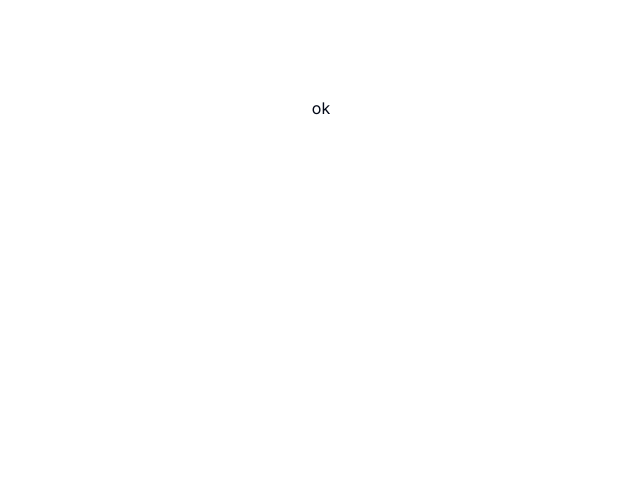
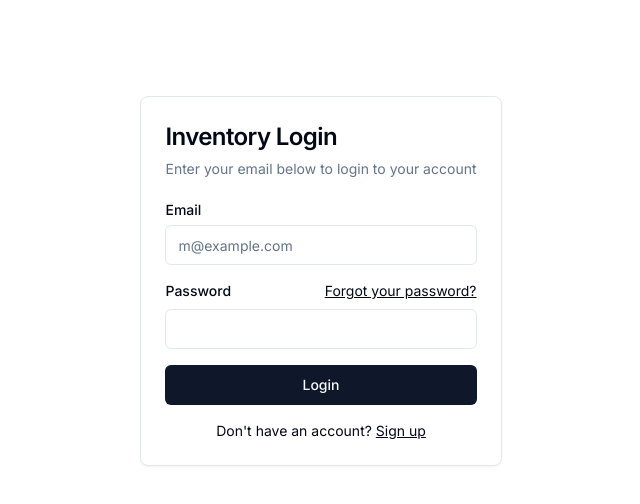
Before and after one commit to abhig1289/inventory-fervid, a Next.js app: page / in a window 1280 px wide. Shown: the top 504 px of the page, without its empty margins (319-959 px from the left). Built offline with nearby package versions, Linux system fonts and the light colour scheme.

Commit message:
'inventory-login'

```diff
--- a/package.json
+++ b/package.json
@@ -9,6 +9,7 @@
     "lint": "next lint"
   },
   "dependencies": {
+    "@radix-ui/react-label": "^2.0.2",
     "@radix-ui/react-slot": "^1.0.2",
     "class-variance-authority": "^0.7.0",
     "clsx": "^2.1.1",
--- a/src/app/page.tsx
+++ b/src/app/page.tsx
@@ -1,9 +1,11 @@
+import { LoginForm } from "@/components/auth/login";
+import { Button } from "@/components/ui/button";
 import Image from "next/image";
 
 export default function Home() {
   return (
     <main className="flex min-h-screen flex-col items-center justify-between p-24">
-      ok
+      <LoginForm />
     </main>
   );
 }
--- /dev/null
+++ b/src/components/auth/login.tsx
@@ -0,0 +1,61 @@
+import Link from "next/link";
+
+import { Button } from "@/components/ui/button";
+import {
+  Card,
+  CardContent,
+  CardDescription,
+  CardHeader,
+  CardTitle,
+} from "@/components/ui/card";
+import { Input } from "@/components/ui/input";
+import { Label } from "@/components/ui/label";
+
+export function LoginForm() {
+  return (
+    <>
+      <Card className="mx-auto max-w-sm">
+        <CardHeader>
+          <CardTitle className="text-2xl"> Inventory Login</CardTitle>
+          <CardDescription>
+            Enter your email below to login to your account
+          </CardDescription>
+        </CardHeader>
+        <CardContent>
+          <div className="grid gap-4">
+            <div className="grid gap-2">
+              <Label htmlFor="email">Email</Label>
+              <Input
+                id="email"
+                type="email"
+                placeholder="m@example.com"
+                required
+              />
+            </div>
+            <div className="grid gap-2">
+              <div className="flex items-center">
+                <Label htmlFor="password">Password</Label>
+                <Link
+                  href="#"
+                  className="ml-auto inline-block text-sm underline"
+                >
+                  Forgot your password?
+                </Link>
+              </div>
+              <Input id="password" type="password" required />
+            </div>
+            <Button type="submit" className="w-full">
+              Login
+            </Button>
+          </div>
+          <div className="mt-4 text-center text-sm">
+            Don&apos;t have an account?{" "}
+            <Link href="#" className="underline">
+              Sign up
+            </Link>
+          </div>
+        </CardContent>
+      </Card>
+    </>
+  );
+}
--- /dev/null
+++ b/src/components/ui/card.tsx
@@ -0,0 +1,79 @@
+import * as React from "react"
+
+import { cn } from "@/lib/utils"
+
+const Card = React.forwardRef<
+  HTMLDivElement,
+  React.HTMLAttributes<HTMLDivElement>
+>(({ className, ...props }, ref) => (
+  <div
+    ref={ref}
+    className={cn(
+      "rounded-lg border bg-card text-card-foreground shadow-sm",
+      className
+    )}
+    {...props}
+  />
+))
+Card.displayName = "Card"
+
+const CardHeader = React.forwardRef<
+  HTMLDivElement,
+  React.HTMLAttributes<HTMLDivElement>
+>(({ className, ...props }, ref) => (
+  <div
+    ref={ref}
+    className={cn("flex flex-col space-y-1.5 p-6", className)}
+    {...props}
+  />
+))
+CardHeader.displayName = "CardHeader"
+
+const CardTitle = React.forwardRef<
+  HTMLParagraphElement,
+  React.HTMLAttributes<HTMLHeadingElement>
+>(({ className, ...props }, ref) => (
+  <h3
+    ref={ref}
+    className={cn(
+      "text-2xl font-semibold leading-none tracking-tight",
+      className
+    )}
+    {...props}
+  />
+))
+CardTitle.displayName = "CardTitle"
+
+const CardDescription = React.forwardRef<
+  HTMLParagraphElement,
+  React.HTMLAttributes<HTMLParagraphElement>
+>(({ className, ...props }, ref) => (
+  <p
+    ref={ref}
+    className={cn("text-sm text-muted-foreground", className)}
+    {...props}
+  />
+))
+CardDescription.displayName = "CardDescription"
+
+const CardContent = React.forwardRef<
+  HTMLDivElement,
+  React.HTMLAttributes<HTMLDivElement>
+>(({ className, ...props }, ref) => (
+  <div ref={ref} className={cn("p-6 pt-0", className)} {...props} />
+))
+CardContent.displayName = "CardContent"
+
+const CardFooter = React.forwardRef<
+  HTMLDivElement,
+  React.HTMLAttributes<HTMLDivElement>
+>(({ className, ...props }, ref) => (
+  <div
+    ref={ref}
+    className={cn("flex items-center p-6 pt-0", className)}
+    {...props}
+  />
+))
+CardFooter.displayName = "CardFooter"
+
+export { Card, CardHeader, CardFooter, CardTitle, CardDescription, CardContent }
--- /dev/null
+++ b/src/components/ui/input.tsx
@@ -0,0 +1,25 @@
+import * as React from "react"
+
+import { cn } from "@/lib/utils"
+
+export interface InputProps
+  extends React.InputHTMLAttributes<HTMLInputElement> {}
+
+const Input = React.forwardRef<HTMLInputElement, InputProps>(
+  ({ className, type, ...props }, ref) => {
+    return (
+      <input
+        type={type}
+        className={cn(
+          "flex h-10 w-full rounded-md border border-input bg-background px-3 py-2 text-sm ring-offset-background file:border-0 file:bg-transparent file:text-sm file:font-medium placeholder:text-muted-foreground focus-visible:outline-none focus-visible:ring-2 focus-visible:ring-ring focus-visible:ring-offset-2 disabled:cursor-not-allowed disabled:opacity-50",
+          className
+        )}
+        ref={ref}
+        {...props}
+      />
+    )
+  }
+)
+Input.displayName = "Input"
+
+export { Input }
--- /dev/null
+++ b/src/components/ui/label.tsx
@@ -0,0 +1,26 @@
+"use client"
+
+import * as React from "react"
+import * as LabelPrimitive from "@radix-ui/react-label"
+import { cva, type VariantProps } from "class-variance-authority"
+
+import { cn } from "@/lib/utils"
+
+const labelVariants = cva(
+  "text-sm font-medium leading-none peer-disabled:cursor-not-allowed peer-disabled:opacity-70"
+)
+
+const Label = React.forwardRef<
+  React.ElementRef<typeof LabelPrimitive.Root>,
+  React.ComponentPropsWithoutRef<typeof LabelPrimitive.Root> &
+    VariantProps<typeof labelVariants>
+>(({ className, ...props }, ref) => (
+  <LabelPrimitive.Root
+    ref={ref}
+    className={cn(labelVariants(), className)}
+    {...props}
+  />
+))
+Label.displayName = LabelPrimitive.Root.displayName
+
+export { Label }
```
Also changed, not shown: 1 other file (tests, documents, lock files or other folders).
